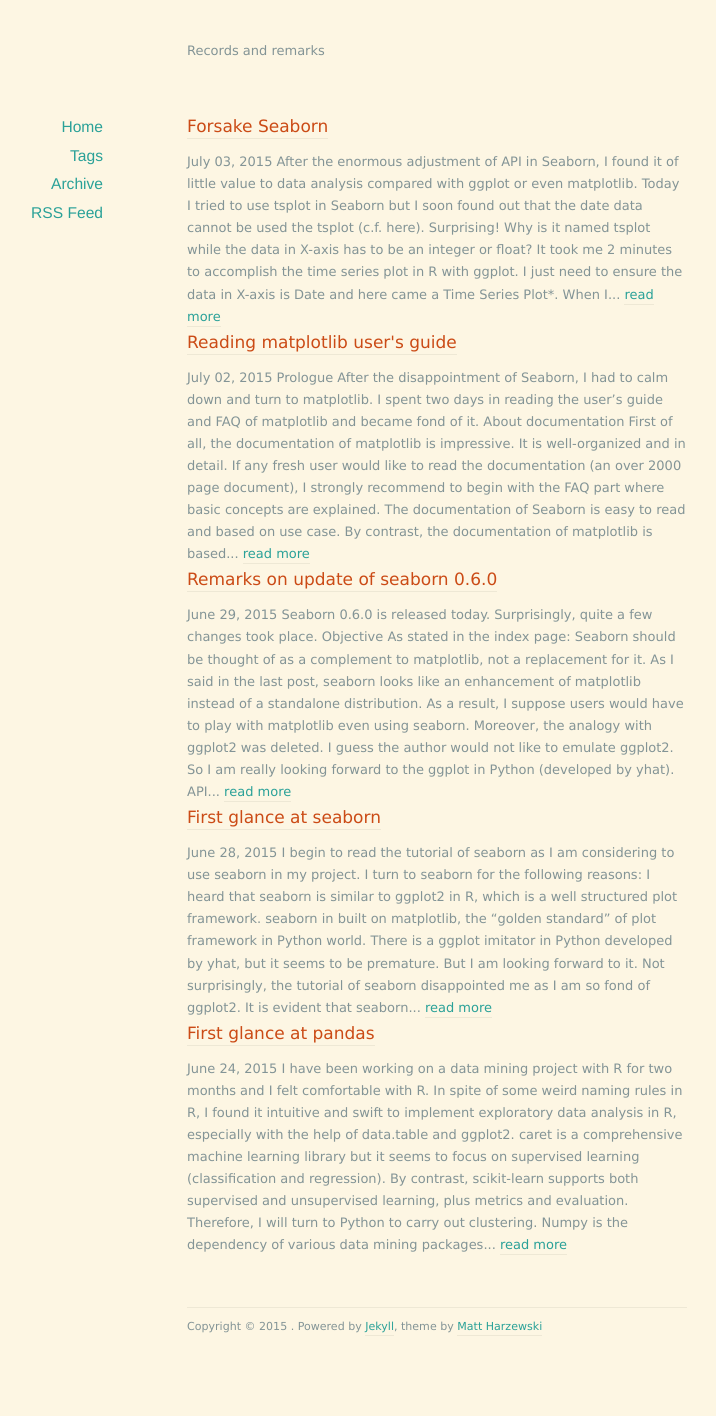
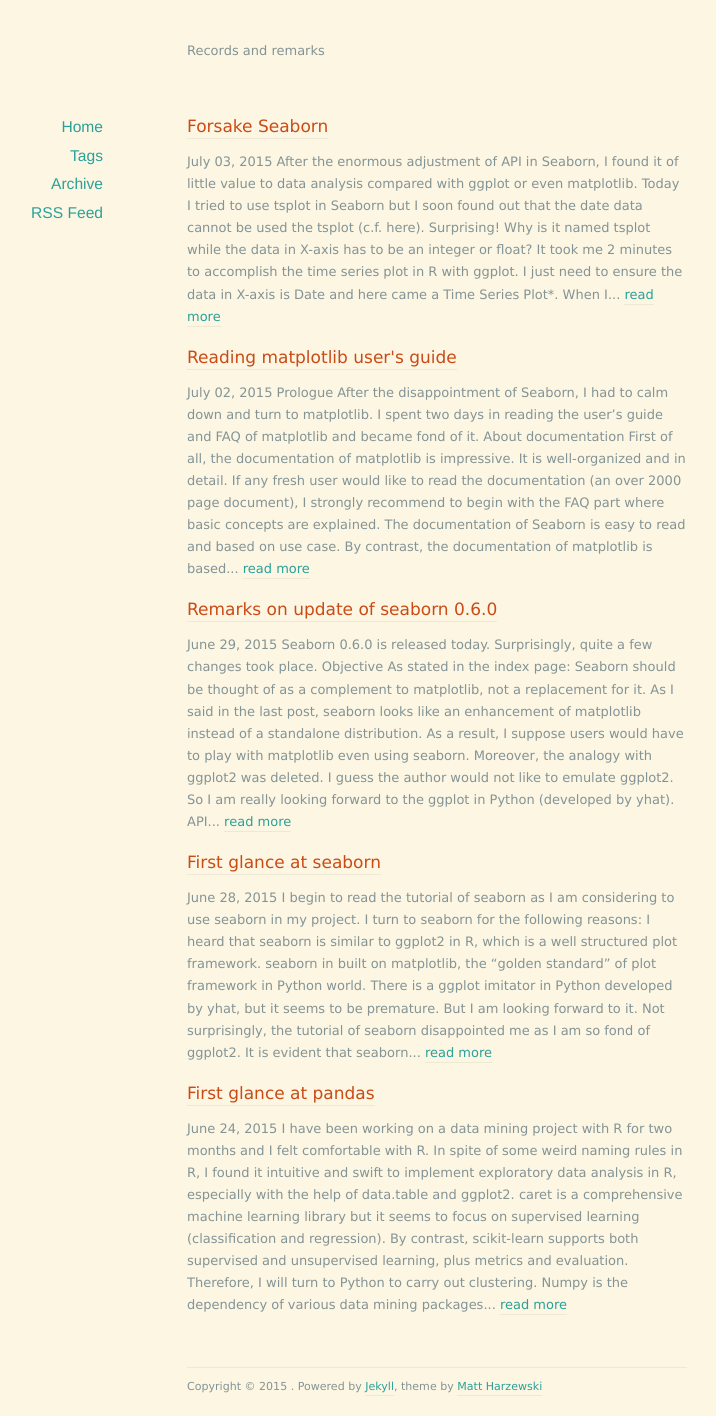
Before and after one commit to zhuzelong/zhuzelong.github.io, a Jekyll site: the page built from index.html, in a window 1280 px wide. Shown: the whole page, without its empty margins (203-919 px from the left). Built offline with Jekyll 4.4.1, drawn with Linux system fonts in a browser that asks for light colours; nearby versions of some CDN libraries; the list of posts is cut into pages by our own code; before the commit the page ends 1356 px from its top, so only the background shows below that.

Commit message:
Modify index page

```diff
--- a/index.html
+++ b/index.html
@@ -13,7 +13,7 @@
       {{ post.content }}
    {% endif %}
 
-   <span>
+   <p>
 {% endfor %}
 
 
```
